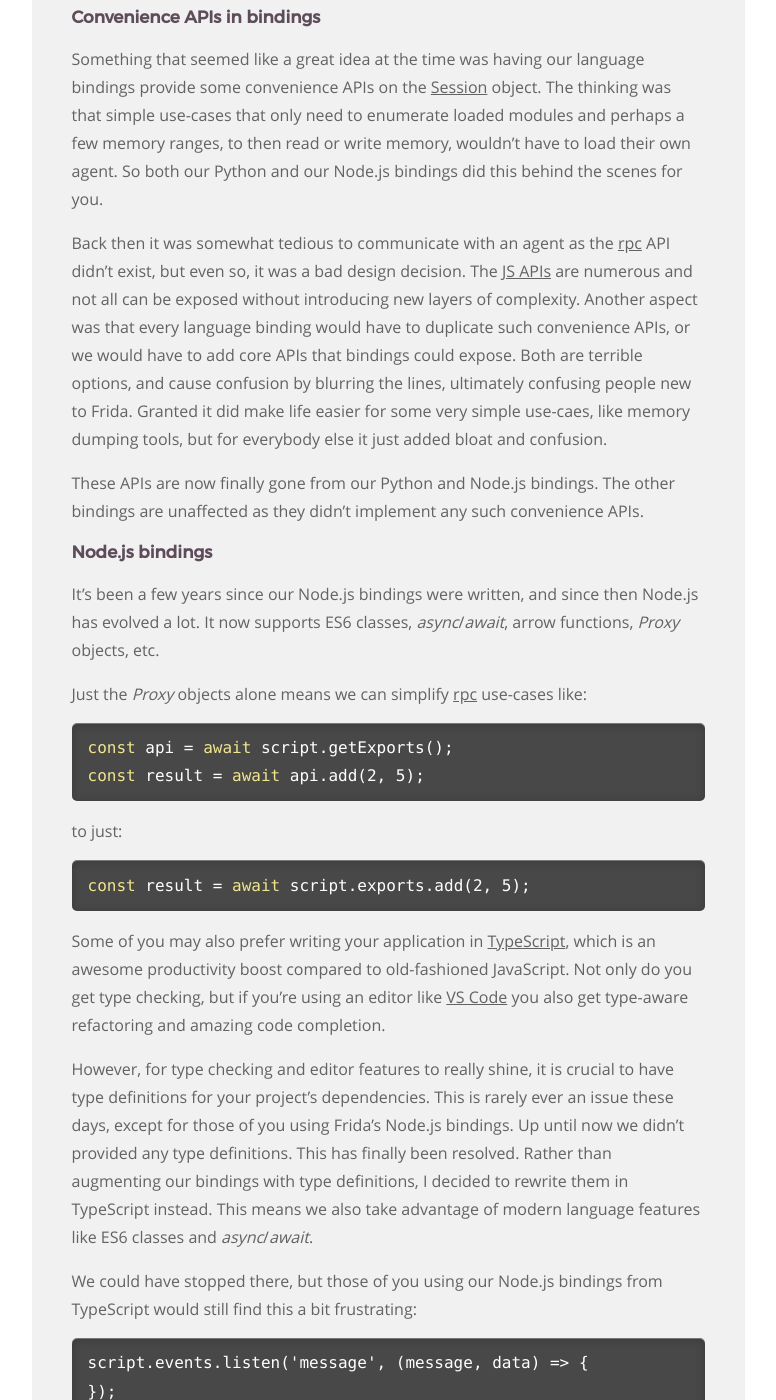
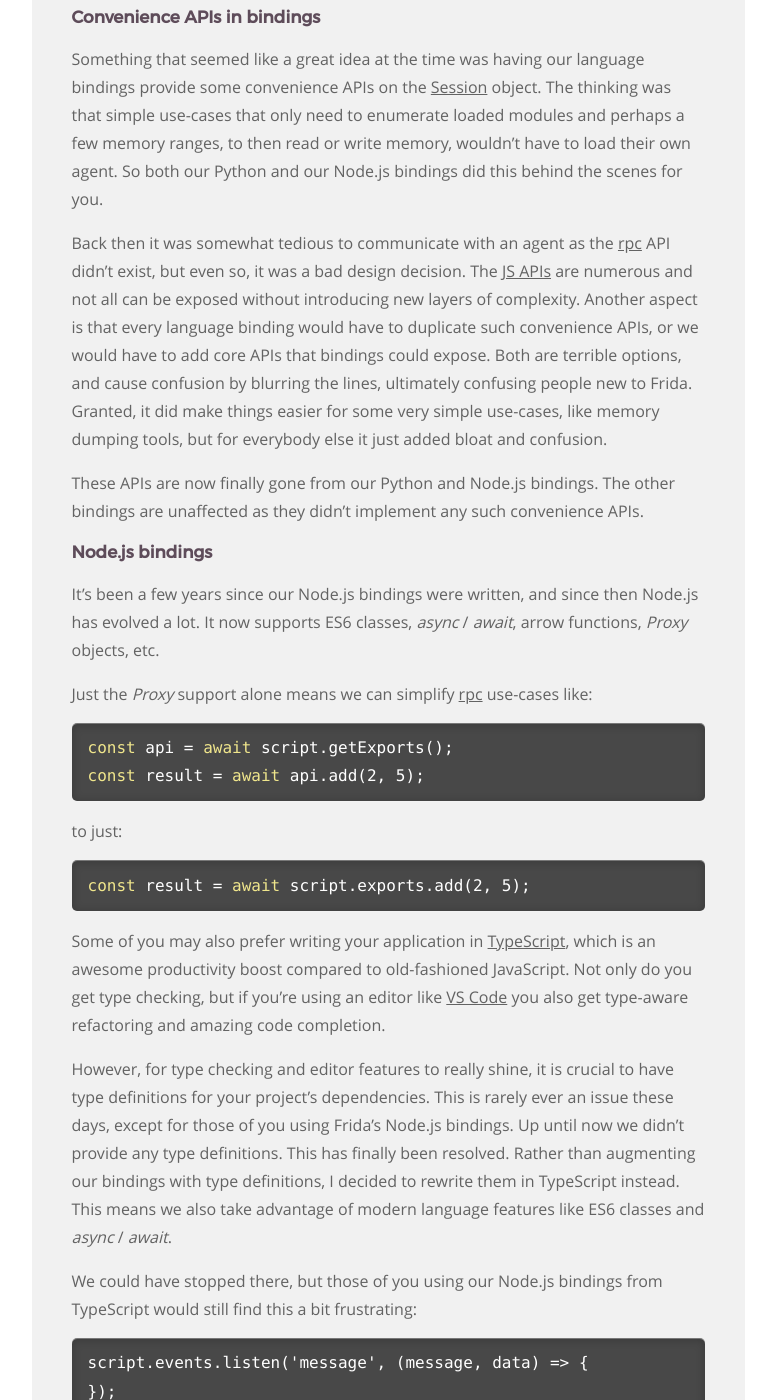
Before and after one commit to frida/frida-website, a Jekyll site: the page built from _posts/2018-07-12-frida-12-0-released.markdown, in a window 1280 px wide and 1400 px high, scrolled down 1208 px. Shown: the whole window, without its empty margins (364-1140 px from the left). Built offline with Jekyll 4.4.1, drawn with Linux system fonts in a browser that asks for light colours; some of the changed text lies outside the part shown.

Commit message:
Improve wording

```diff
--- a/_posts/2018-07-12-frida-12-0-released.markdown
+++ b/_posts/2018-07-12-frida-12-0-released.markdown
@@ -59,12 +59,12 @@ scenes for you.
 Back then it was somewhat tedious to communicate with an agent as the [rpc][]
 API didn't exist, but even so, it was a bad design decision. The [JS APIs][]
 are numerous and not all can be exposed without introducing new layers of
-complexity. Another aspect was that every language binding would have to
+complexity. Another aspect is that every language binding would have to
 duplicate such convenience APIs, or we would have to add core APIs that
 bindings could expose. Both are terrible options, and cause confusion by
-blurring the lines, ultimately confusing people new to Frida. Granted it did
-make life easier for some very simple use-caes, like memory dumping tools, but
-for everybody else it just added bloat and confusion.
+blurring the lines, ultimately confusing people new to Frida. Granted, it did
+make things easier for some very simple use-cases, like memory dumping tools,
+but for everybody else it just added bloat and confusion.
 
 These APIs are now finally gone from our Python and Node.js bindings. The other
 bindings are unaffected as they didn't implement any such convenience APIs.
@@ -72,10 +72,10 @@ bindings are unaffected as they didn't implement any such convenience APIs.
 ### Node.js bindings
 
 It's been a few years since our Node.js bindings were written, and since then
-Node.js has evolved a lot. It now supports ES6 classes, *async*/*await*, arrow
+Node.js has evolved a lot. It now supports ES6 classes, *async* / *await*, arrow
 functions, *Proxy* objects, etc.
 
-Just the *Proxy* objects alone means we can simplify [rpc][] use-cases like:
+Just the *Proxy* support alone means we can simplify [rpc][] use-cases like:
 
 {% highlight js %}
 const api = await script.getExports();
@@ -96,10 +96,10 @@ also get type-aware refactoring and amazing code completion.
 However, for type checking and editor features to really shine, it is crucial to
 have type definitions for your project's dependencies. This is rarely ever an
 issue these days, except for those of you using Frida's Node.js bindings.
-Up until now we didn't provided any type definitions. This has finally been
+Up until now we didn't provide any type definitions. This has finally been
 resolved. Rather than augmenting our bindings with type definitions, I decided
 to rewrite them in TypeScript instead. This means we also take advantage of
-modern language features like ES6 classes and *async*/*await*.
+modern language features like ES6 classes and *async* / *await*.
 
 We could have stopped there, but those of you using our Node.js bindings from
 TypeScript would still find this a bit frustrating:
```
Also changed, not shown: other parts of _posts/2018-07-12-frida-12-0-released.markdown (+5 -4 lines).
